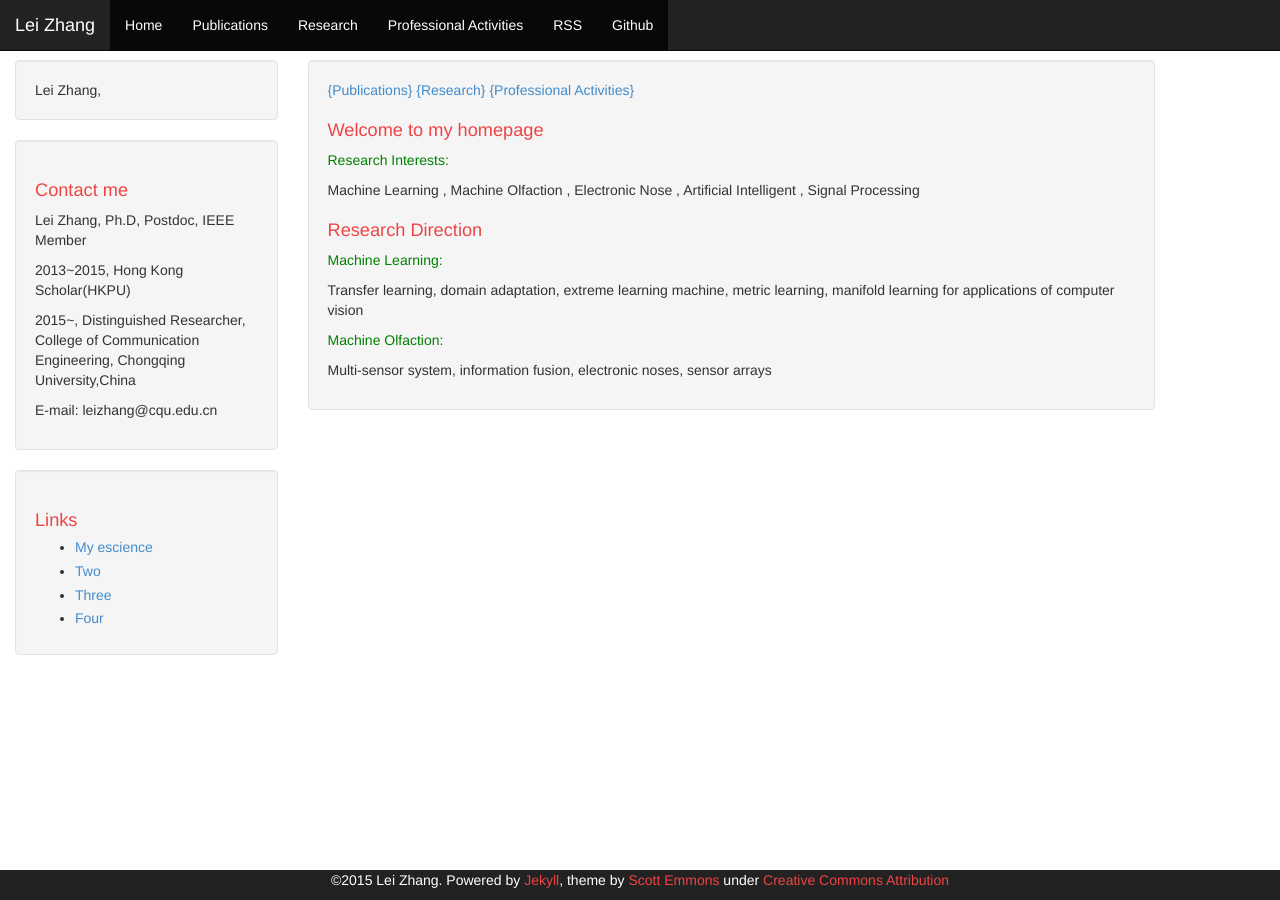
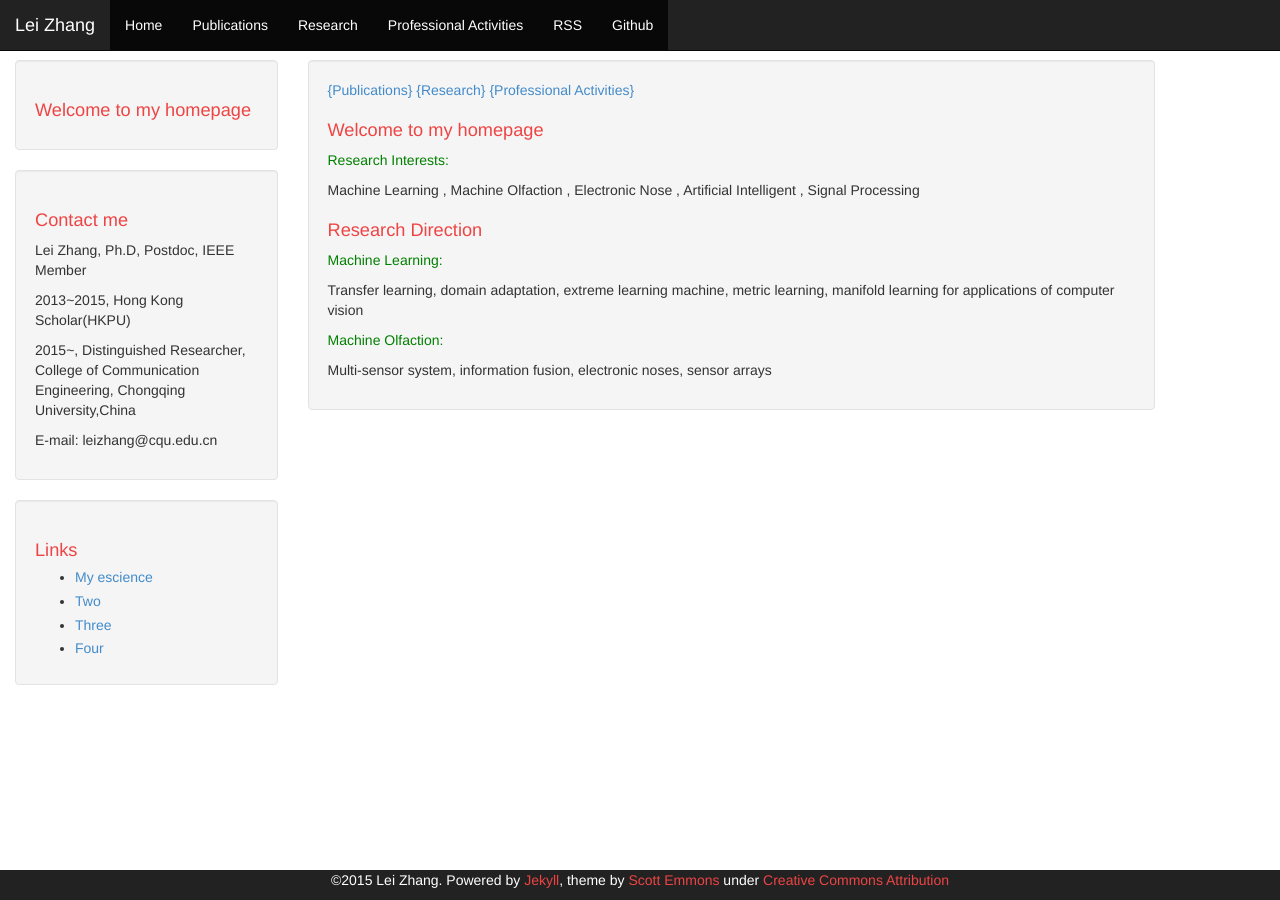
Before and after one commit to DrLeiZhang/website, a Jekyll site: the page built from index.html, in a window 1280 px wide. Built offline with Jekyll 4.4.1, drawn with Linux system fonts in a browser that asks for light colours; Markdown is read by kramdown in place of the engine named in the settings; the list of posts is cut into pages by our own code.

Commit message:
Update
Signed-off-by: leizhang@cqu.edu.cn <leizhang@cqu.edu.cn>

```diff
--- a/_config.yml
+++ b/_config.yml
@@ -1,6 +1,6 @@
 # Jekyll configuration
 name: Lei Zhang
-description: Lei Zhang,
+description: <h1>Welcome to my homepage</h1>
 
 
 # url is currently only used only for the RSS feed in feed.xml
```
